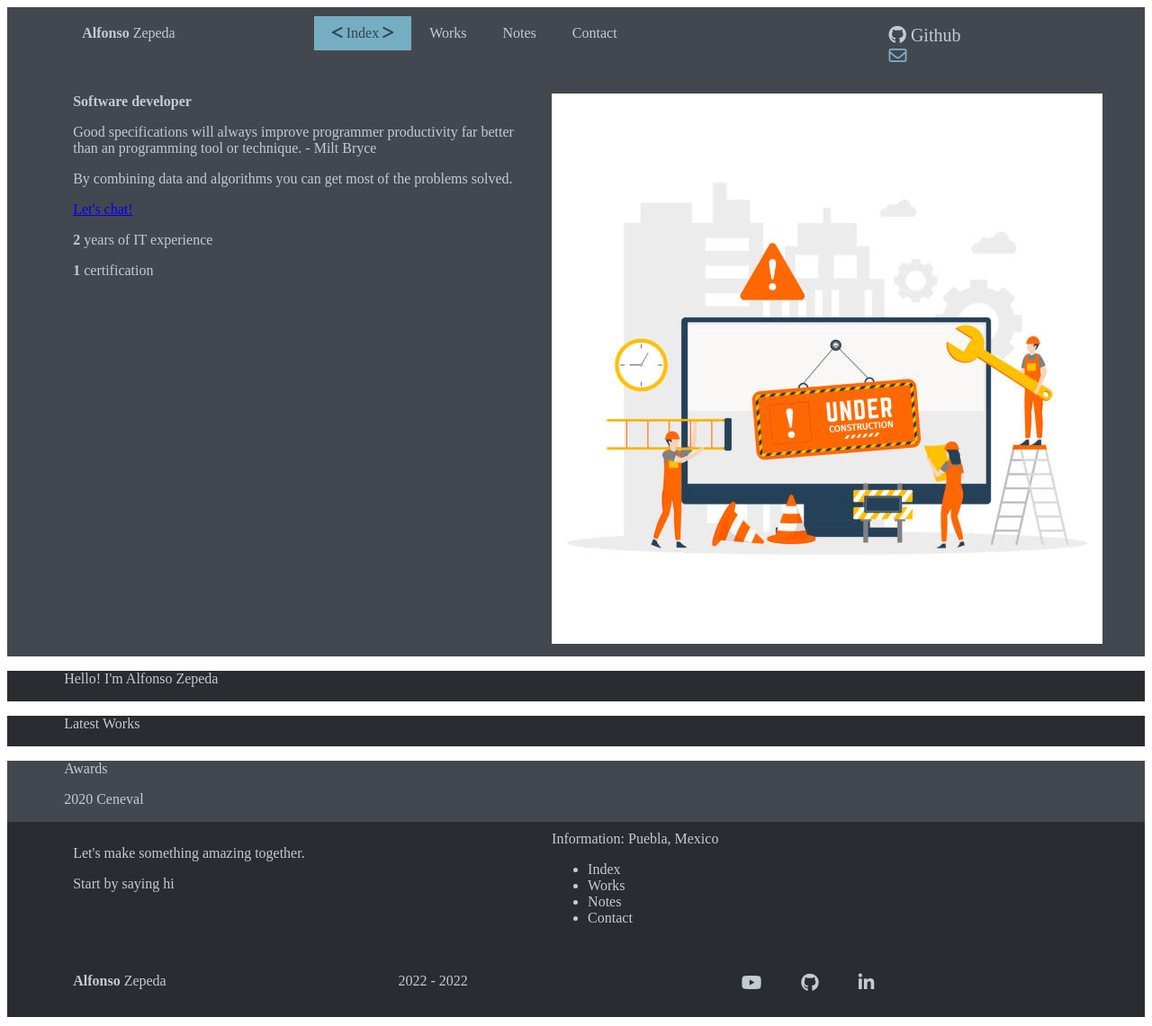
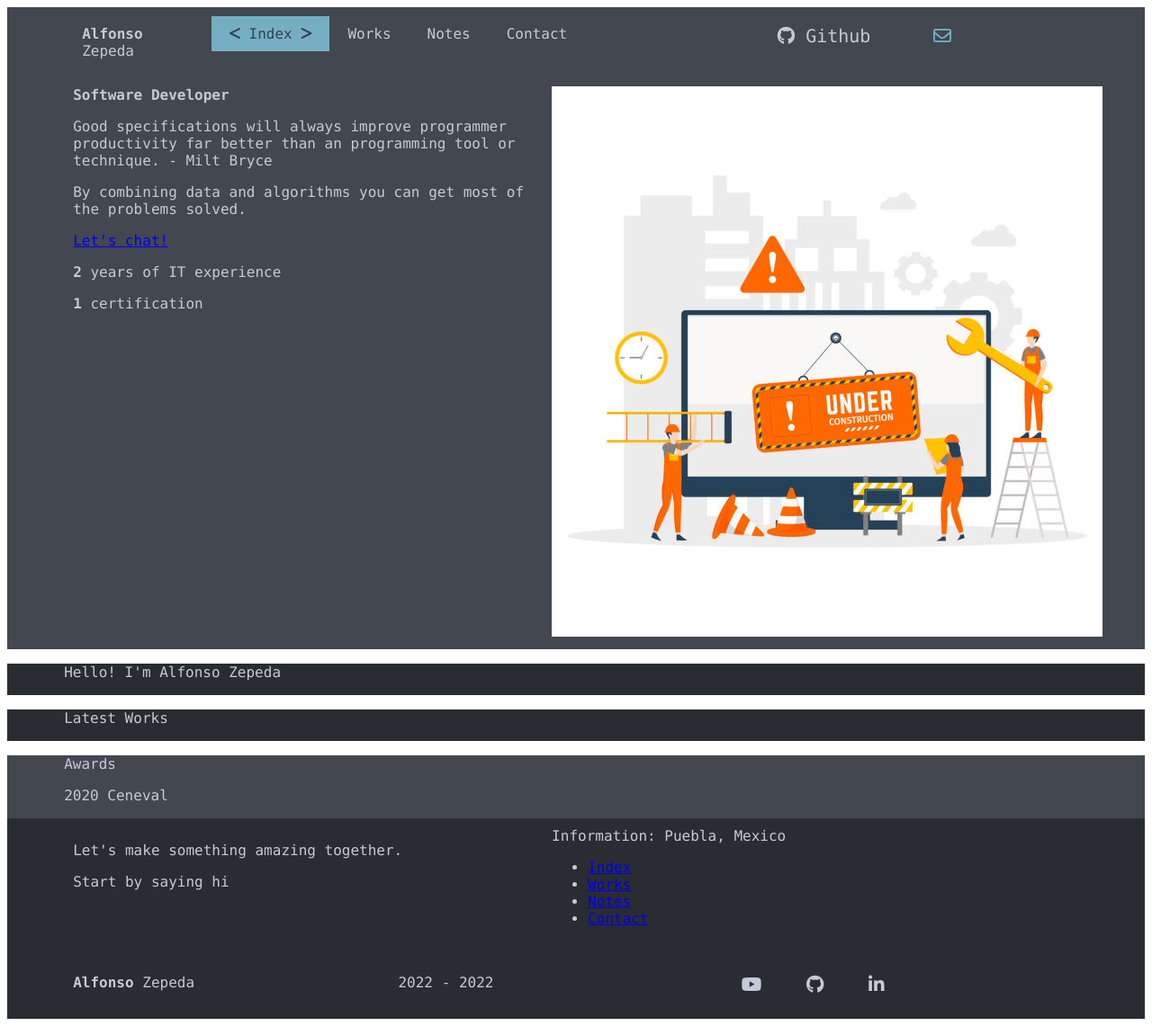
Before and after one commit to ing-a-zepeda/ing-a-zepeda.github.io, a plain HTML site: page index.html in a window 1280 px wide. Shown: the whole page at 90% size. Drawn offline with Linux system fonts and the light colour scheme.

Commit message:
Adding font and html's missing

```diff
--- a/css/style.css
+++ b/css/style.css
@@ -7,15 +7,20 @@
 
   }
 
+/* @font-face {
+    font-family: "CustomFont";
+    src: url("other/Anonymous_Pro/AnonymousPro-Regular.ttf");
+    src: url("other/Anonymous_Pro/AnonymousPro-Italic.ttf");
+    src: url("other/Anonymous_Pro/AnonymousPro-Bold.ttf");
+    src: url("other/Anonymous_Pro/AnonymousPro-BoldItalic.ttf");
+} */
+
+
 body{
-    @font-face {
-        font-family: "CustomFont";
-        src: url("other/Anonymous_Pro/AnonymousPro-Regular.ttf");
-        src: url("other/Anonymous_Pro/AnonymousPro-Italic.ttf");
-        src: url("other/Anonymous_Pro/AnonymousPro-Bold.ttf");
-        src: url("other/Anonymous_Pro/AnonymousPro-BoldItalic.ttf");
-    };
+    font-family: "Lucida Console", "Courier New", monospace;
 }
+
+
 .content1{
     background-color: var(--bg1color);
     color: var(--text3);
@@ -28,12 +33,12 @@ body{
 
 .principal{
     float: left;
-    width: 20%;
+    width: 10%;
     padding: 20px;
 }
 .principal2{
     float: left;
-    width: 20%;
+    width: 30%;
     padding: 20px;
 }
 
@@ -41,7 +46,7 @@ body{
     text-decoration: none;
     color: var(--text3);
     font-size: 1.25em;
-    padding: 0 40px;
+    padding: 0 30px;
 }
 
 .fa-envelope{
--- a/index.html
+++ b/index.html
@@ -29,13 +29,13 @@
                         <a class="active" href="index.html"> <i class="fa-solid fa-less-than"></i> Index <i class="fa-solid fa-greater-than"></i> </a>
                     </li>
                     <li>
-                        <a href="#">Works</a>
+                        <a href="works.html">Works</a>
                     </li>
                     <li>
-                        <a href="#">Notes</a>
+                        <a href="notes.html">Notes</a>
                     </li>
                     <li>
-                        <a href="#">Contact</a>
+                        <a href="contacts.html">Contact</a>
                     </li>
                 </ul>
             </div>
@@ -49,7 +49,7 @@
     <div class="content1">
         <div class="row">
             <div class = "col-2">
-                <b>Software developer</b>
+                <b>Software Developer</b>
 
                 <p>Good specifications will always improve programmer productivity far better than an programming tool or technique. - Milt Bryce</p>
                 <p>By combining data and algorithms you can get most of the problems solved.</p>
@@ -108,10 +108,26 @@
 
 
                 <ul>
-                    <li> Index </li>
-                    <li> Works </li>
-                    <li> Notes </li>
-                    <li> Contact </li>
+                    <li>
+                        <a href="index.html">
+                            Index
+                        </a>
+                    </li>
+                    <li>
+                        <a href="works.html">
+                            Works
+                        </a>
+                    </li>
+                    <li>
+                        <a href="notes.html">
+                            Notes
+                        </a>
+                    </li>
+                    <li>
+                        <a href="contacts.html">
+                            Contact
+                        </a>
+                    </li>
                 </ul>
             </div>
         </div>
```
Also changed, not shown: contacts.html (added), notes.html (added), works.html (added).
